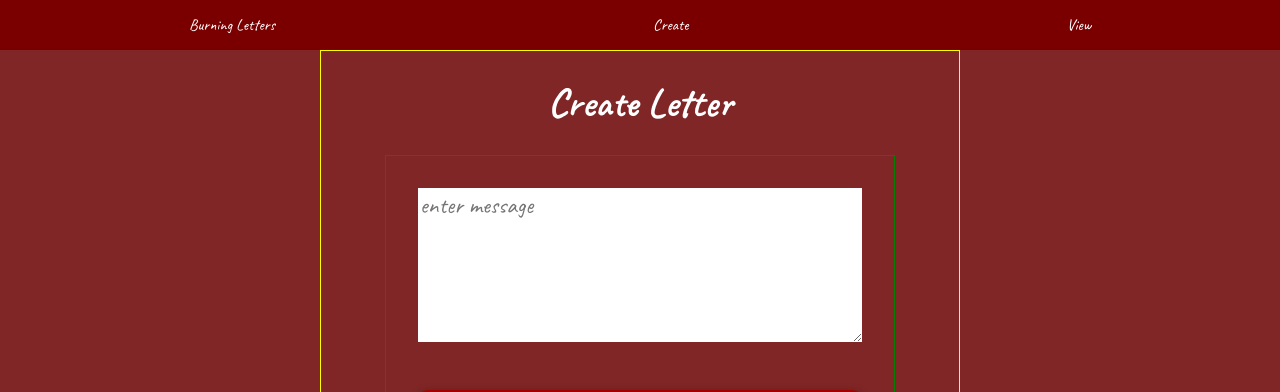
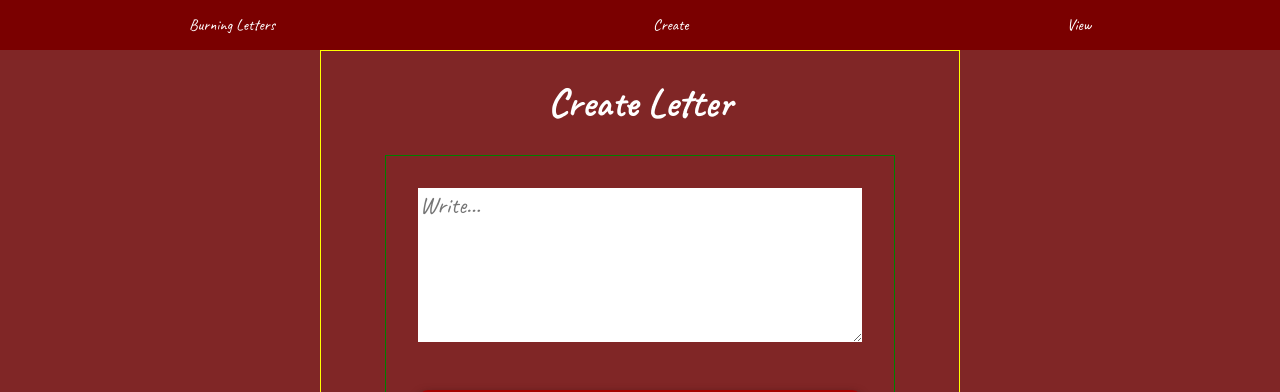
Before and after one commit to czcarrizales/burning-letters-project, a React (Create React App) app: page /create-letter in a window 1280 px wide. Shown: the top 392 px of the page. Built offline with nearby package versions, Linux system fonts and the light colour scheme.

Commit message:
create maxLength for textarea

```diff
--- a/src/CreateLetter.js
+++ b/src/CreateLetter.js
@@ -37,7 +37,7 @@ function CreateLetter() {
     <div className='create-letter-container'>
         <h1>Create Letter</h1>
         <form onSubmit={handleSubmit}>
-            <textarea type='text' name="message" placeholder="enter message" rows="5" value={formValue.message} onChange={handleChange}></textarea>
+            <textarea type='text' name="message" placeholder="Write..." rows="5" maxLength={200} value={formValue.message} onChange={handleChange}></textarea>
             <button type='submit'>Submit</button>
         </form>
     </div>
```
